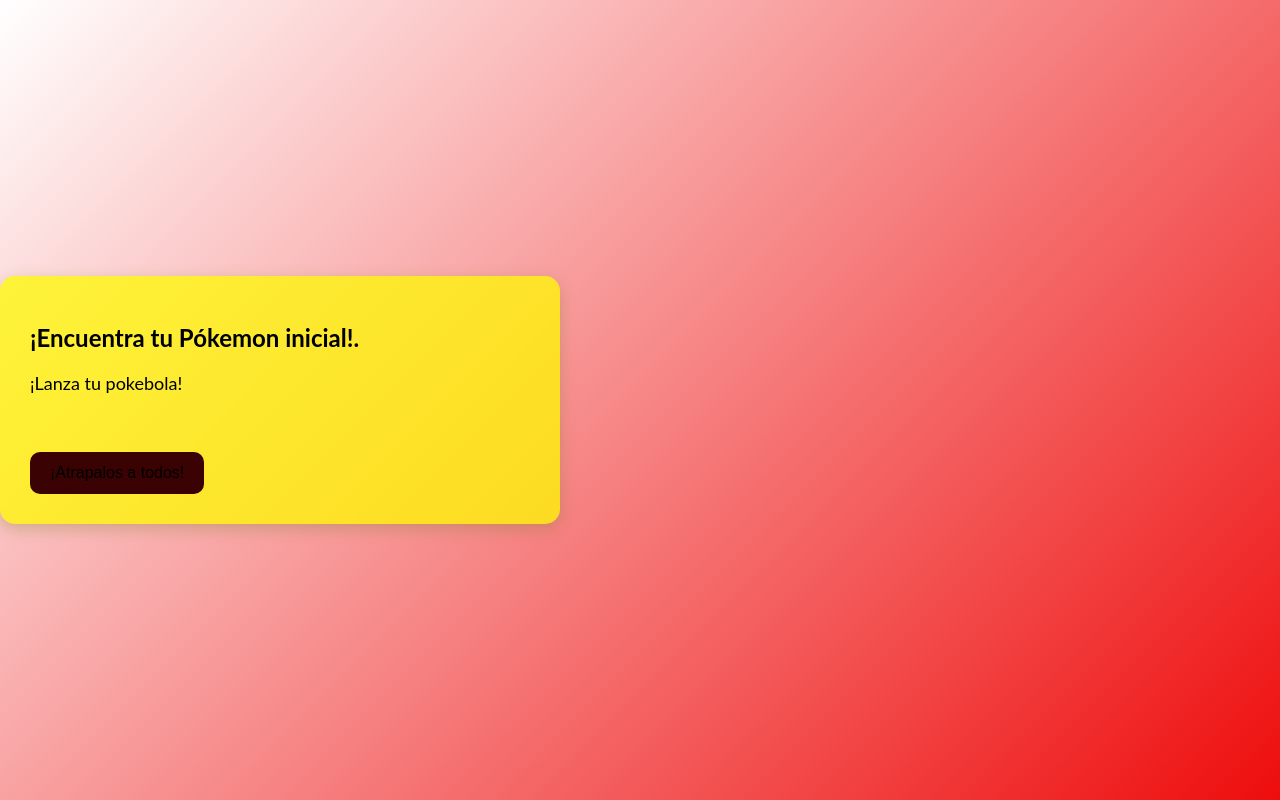
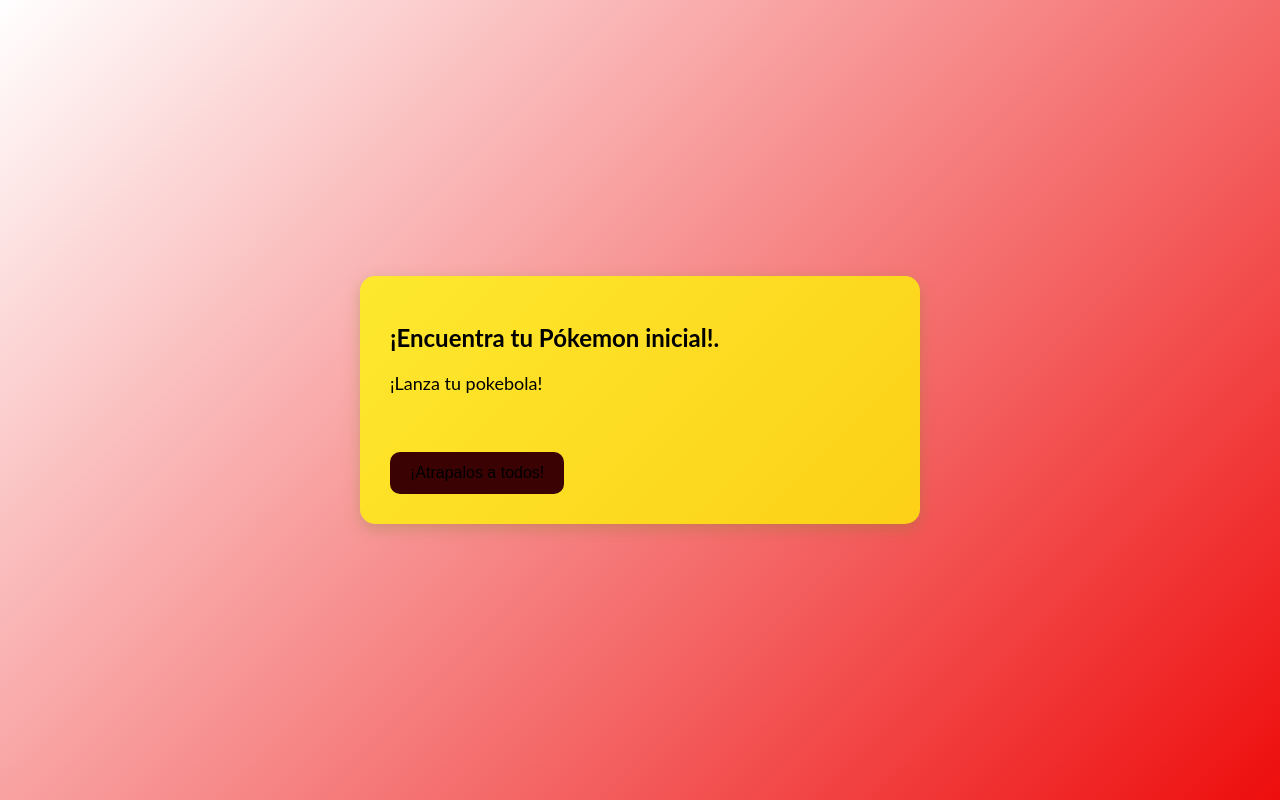
Before and after one commit to PedroSandovalEs/Chamba-del-golfo, a plain HTML site: page index.html in a window 1280 px wide. Drawn offline with Linux system fonts and the light colour scheme.

Commit message:
Update style.css

```diff
--- a/style.css
+++ b/style.css
@@ -6,7 +6,7 @@
   height: 100vh;
   margin: 0;
   display: flex;
-  justify-content: overflow-position;
+  justify-content: center;
   align-items: center;
 }
 
```
